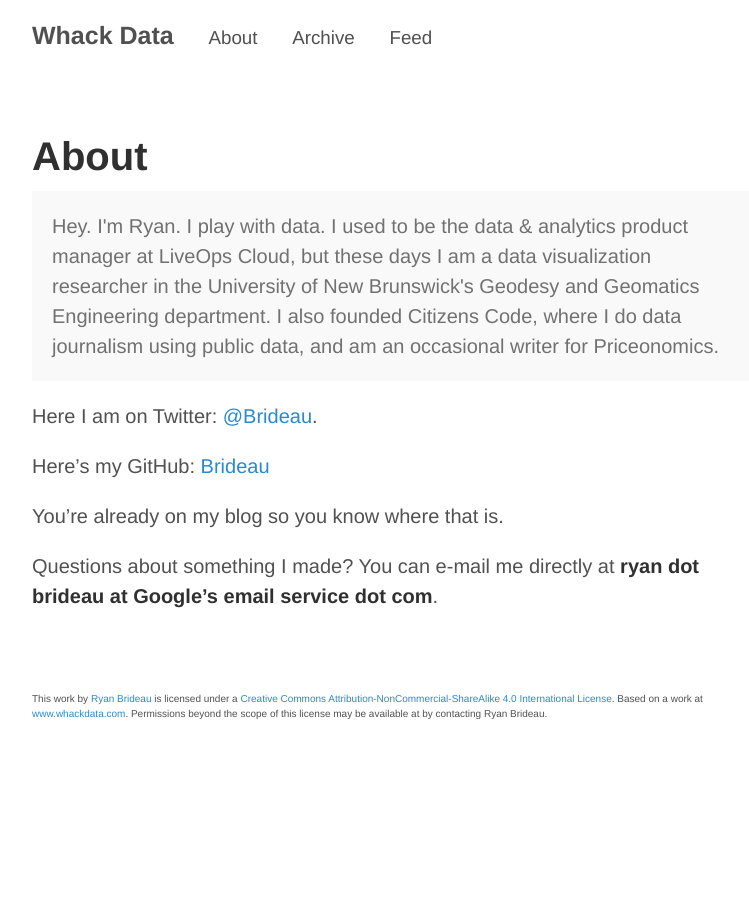
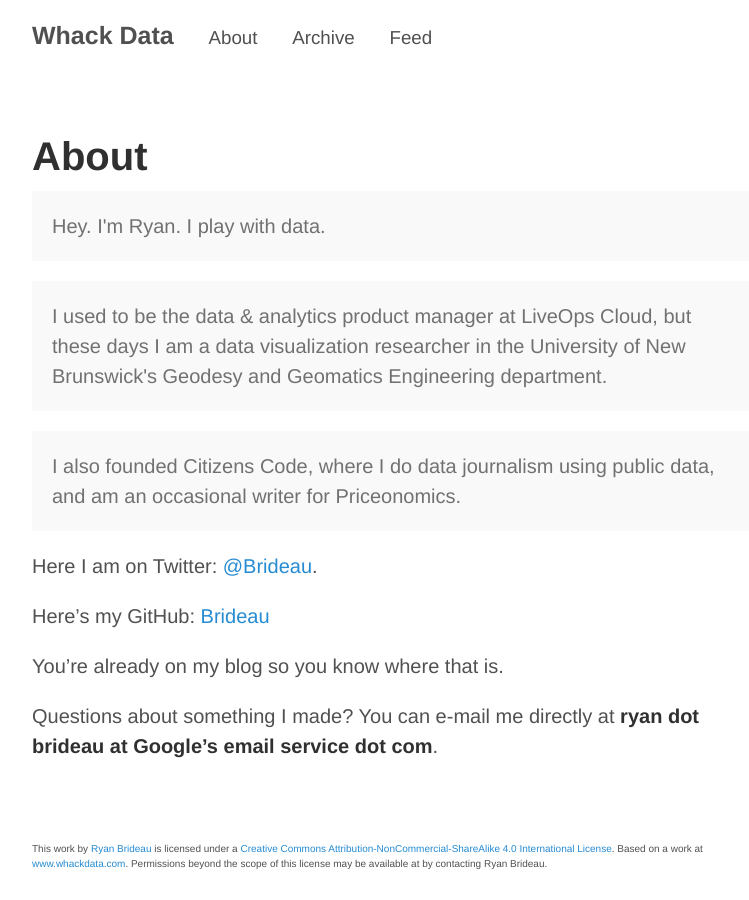
Before and after one commit to Brideau/whackdata, a Jekyll site: the page built from about.md, in a window 1280 px wide. Shown: the whole page, without its empty margins (248-997 px from the left). Built offline with Jekyll 4.4.1, drawn with Linux system fonts in a browser that asks for light colours; Markdown is read by kramdown in place of the engine named in the settings.

Commit message:
Updated about page

```diff
--- a/about.md
+++ b/about.md
@@ -5,9 +5,11 @@ title: About
 
 <p class="message">
   Hey. I'm Ryan. I play with data.
-
+</p>
+<p class="message">
   I used to be the data & analytics product manager at LiveOps Cloud, but these days I am a data visualization researcher in the University of New Brunswick's Geodesy and Geomatics Engineering department.
-
+</p>
+<p class="message">
   I also founded Citizens Code, where I do data journalism using public data, and am an occasional writer for Priceonomics.
 </p>
 
```
